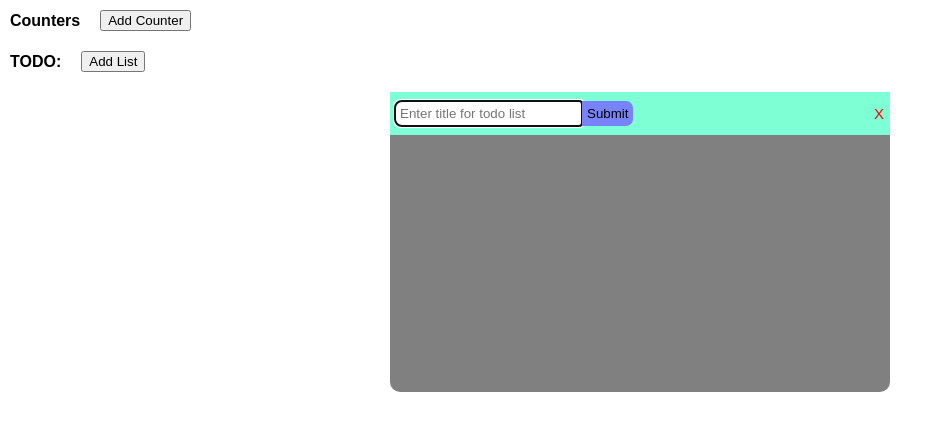
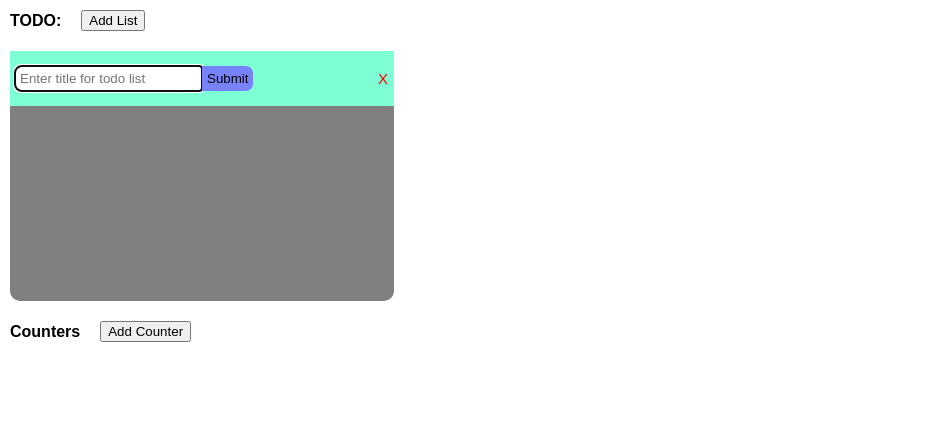
Before and after one commit to fullnelson14/todo-react, a React (Create React App) app: page / in a window 1280 px wide. Both pictures are taken after a click on the button "Add List". Shown: the top 430 px of the page, without its empty margins (0-943 px from the left). Built offline with nearby package versions, Linux system fonts and the light colour scheme.

Commit message:
small style changes

```diff
--- a/src/App/App.js
+++ b/src/App/App.js
@@ -5,8 +5,8 @@ import React from "react";
 const App = () => {
   return (
     <div>
+      <TodoModule />
       <CounterModule />
-      <TodoModule />
     </div>
   );
 };
--- a/src/index.css
+++ b/src/index.css
@@ -76,10 +76,10 @@ body {
 }
 
 .list {
-  display: block;
-  min-height: 300px;
-  max-width: 500px;
-  margin: 10px auto;
+  display: inline-block;
+  min-height: 250px;
+  min-width: 30%;
+  margin: 10px;
   background-color: grey;
   border-radius: 10px;
 }
@@ -88,6 +88,12 @@ body {
   background-color: aquamarine;
   display: flex;
   justify-content: space-between;
+  height: 55px;
+}
+
+.title-row h1 {
+  font-size: 20px;
+  margin-left: 15px;
 }
 
 .title-input {
```
